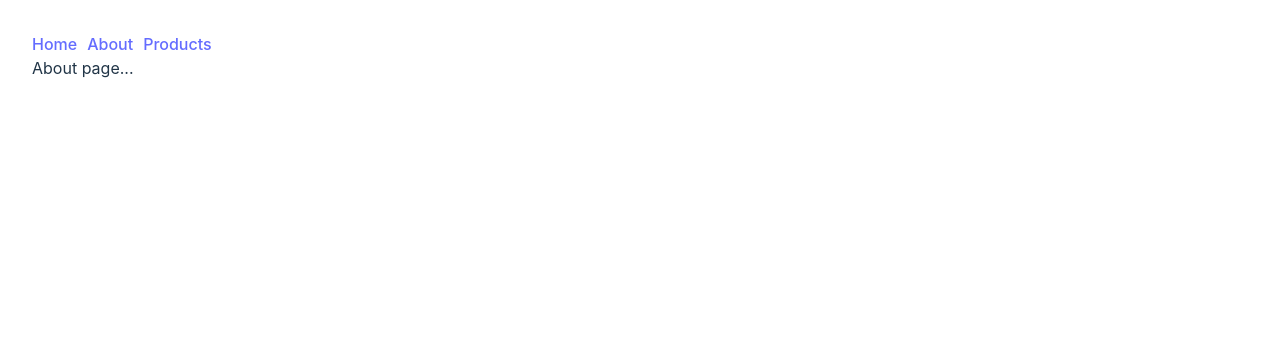
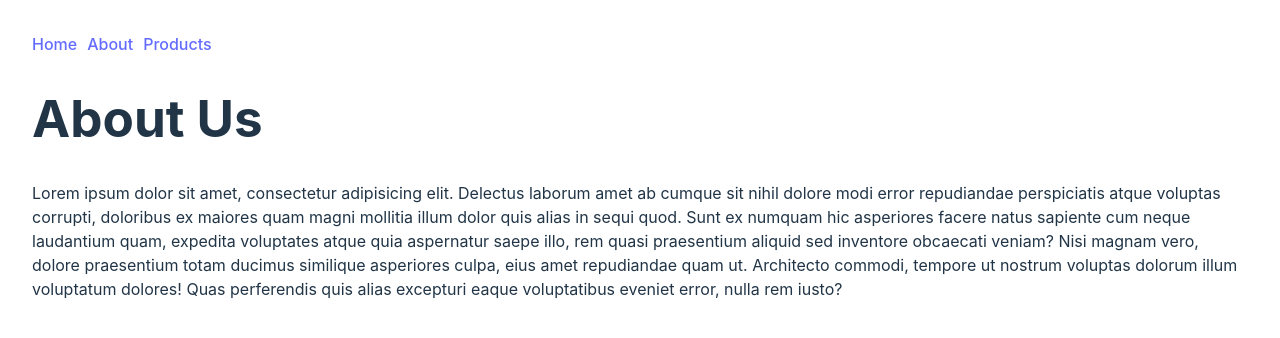
Before and after one commit to danretegan/react-routing, a React (Vite) app in the folder my-app/: page /about in a window 1280 px wide. Shown: the top 338 px of the page. Built offline with nearby package versions, Linux system fonts and the light colour scheme.

Commit message:
Update About.jsx

```diff
--- a/my-app/src/pages/About.jsx
+++ b/my-app/src/pages/About.jsx
@@ -1,3 +1,20 @@
 export function About() {
-  return <div>About page...</div>;
+  return (
+    <main>
+      <h1>About Us</h1>
+      <p>
+        Lorem ipsum dolor sit amet, consectetur adipisicing elit. Delectus
+        laborum amet ab cumque sit nihil dolore modi error repudiandae
+        perspiciatis atque voluptas corrupti, doloribus ex maiores quam magni
+        mollitia illum dolor quis alias in sequi quod. Sunt ex numquam hic
+        asperiores facere natus sapiente cum neque laudantium quam, expedita
+        voluptates atque quia aspernatur saepe illo, rem quasi praesentium
+        aliquid sed inventore obcaecati veniam? Nisi magnam vero, dolore
+        praesentium totam ducimus similique asperiores culpa, eius amet
+        repudiandae quam ut. Architecto commodi, tempore ut nostrum voluptas
+        dolorum illum voluptatum dolores! Quas perferendis quis alias excepturi
+        eaque voluptatibus eveniet error, nulla rem iusto?
+      </p>
+    </main>
+  );
 }
```
